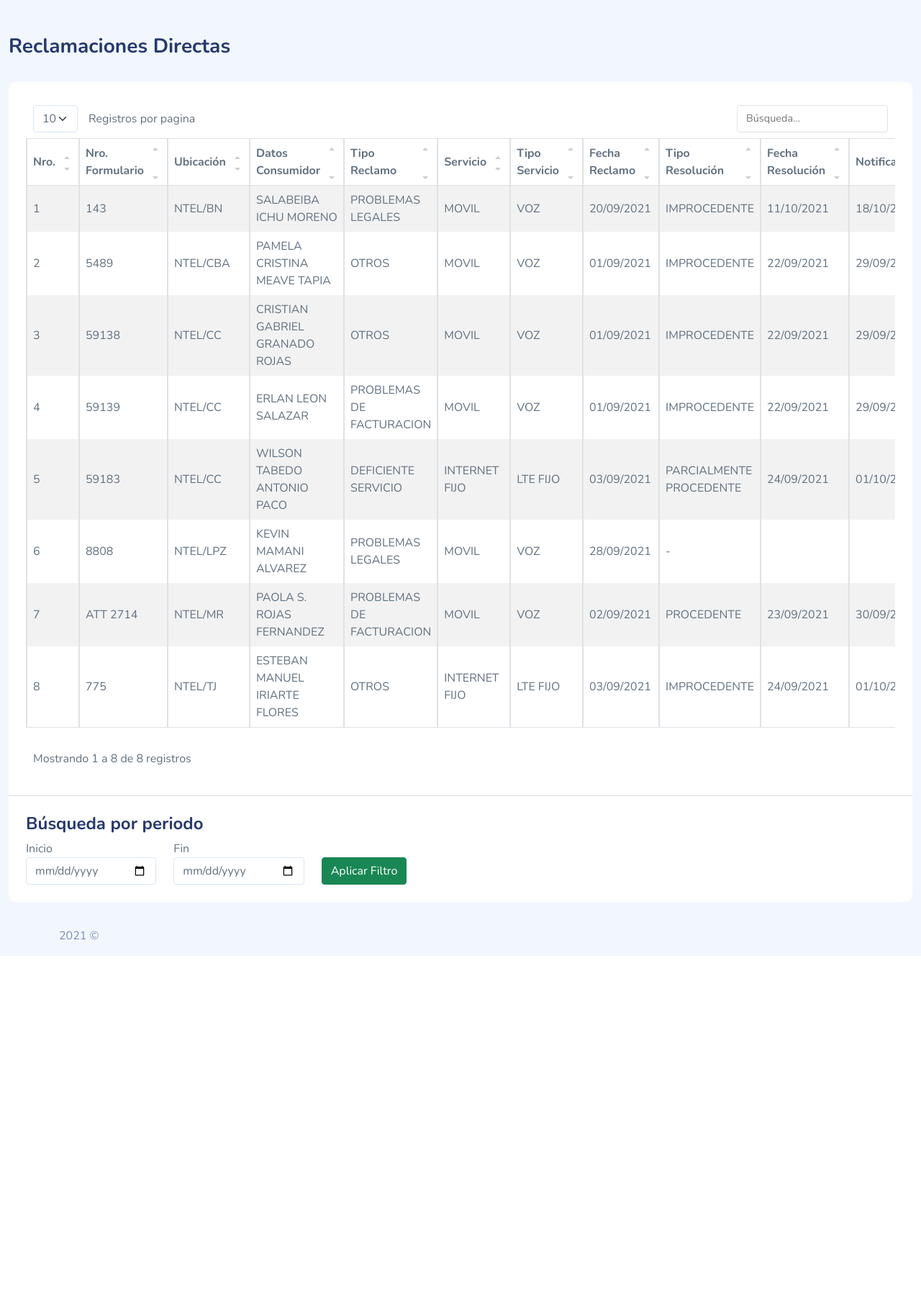
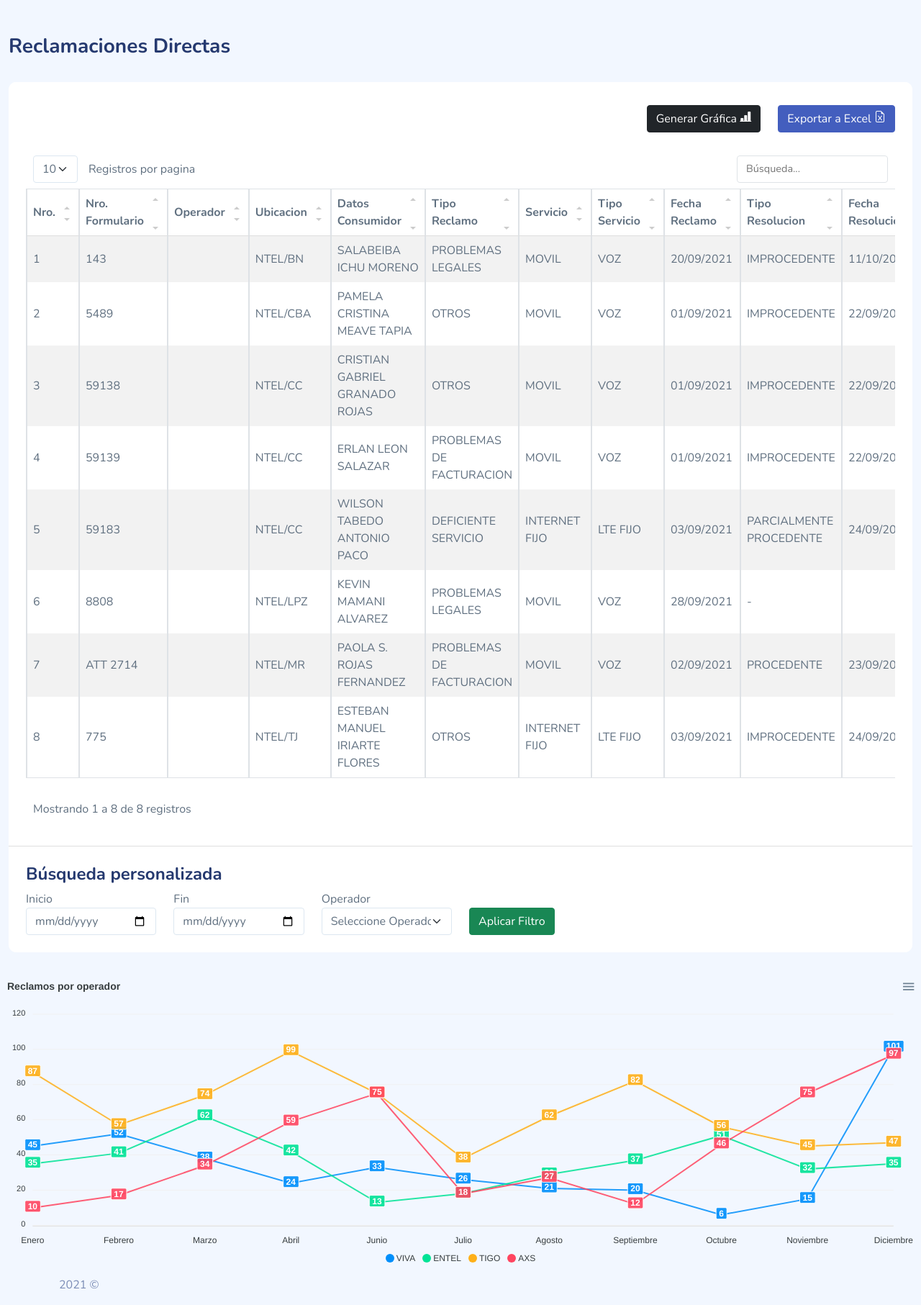
Before and after one commit to JavierYucraZ/ODECO, a PHP site: page / in a window 1280 px wide. Shown: the part 180-1993 px from the top of the page at 72% size. Before the commit the page ends 1508 px from the top, so only its background shows below. Run offline with PHP 8.4, Linux system fonts and the light colour scheme; data comes from the database, SQL or seed files in the repository; data that the repository does not hold is empty; some libraries are stand-ins or nearby versions.

Commit message:
Filtro y Grafica Principal

```diff
--- a/Admin/models/Proyecto.php
+++ b/Admin/models/Proyecto.php
@@ -11,14 +11,22 @@ class Proyecto extends Conexion{
         return $resultado;
     }
 
+    public function filterByPeriod($inicio, $fin, $operador){
+        $startDate = date("d/m/Y",strtotime($inicio));
+        $endDate = date("d/m/Y",strtotime($fin));
 
-    // SELECT * FROM registros WHERE `fecha_reclamo` BETWEEN '01/09/2021' AND '21/09/2021' ORDER BY `fecha_reclamo` ASC
-
-    public function filterByPeriod($inicio, $fin, $operador="*"){
         $conexion = parent::Conexion();
         parent::set_names();
-        $sql = "SELECT * FROM registros WHERE `fecha_reclamo` BETWEEN :inicio AND :fin AND operador = ':operador' ORDER BY `fecha_reclamo` ASC";
-        $sql = $conexion -> prepare($sql);
+        if($operador == 1){
+            $sql = "SELECT * FROM registros WHERE fecha_reclamo BETWEEN :inicio AND :fin ORDER BY fecha_reclamo ASC";
+            $sql = $conexion -> prepare($sql);
+        }else{
+            $sql = "SELECT * FROM registros WHERE operador = :operador AND fecha_reclamo BETWEEN :inicio AND :fin ORDER BY fecha_reclamo ASC";
+            $sql = $conexion -> prepare($sql);
+            $sql -> bindParam(":operador",$operador);
+        }
+        $sql -> bindParam(":inicio",$startDate);
+        $sql -> bindParam(":fin",$endDate);
         $sql -> execute();
         $resultado = $sql -> fetchAll(PDO::FETCH_ASSOC);
         return $resultado;
--- /dev/null
+++ b/Public/js/MainChart.js
@@ -0,0 +1,100 @@
+var options = {
+  series: [
+    {
+      name: "VIVA",
+      data: [45, 52, 38, 24, 33, 26, 21, 20, 6, 15, 101],
+    },
+    {
+      name: "ENTEL",
+      data: [35, 41, 62, 42, 13, 18, 29, 37, 51, 32, 35],
+    },
+    {
+      name: "TIGO",
+      data: [87, 57, 74, 99, 75, 38, 62, 82, 56, 45, 47],
+    },
+    {
+      name: "AXS",
+      data: [10, 17, 34, 59, 75, 18, 27, 12, 46, 75, 97],
+    },
+  ],
+  chart: {
+    height: 400,
+    type: "line",
+    zoom: {
+      enabled: false,
+    },
+  },
+  dataLabels: {
+    enabled: true,
+  },
+  stroke: {
+    width: [2, 2, 2, 2],
+    curve: "straight",
+  },
+  title: {
+    text: "Reclamos por operador",
+    align: "left",
+  },
+  legend: {
+    tooltipHoverFormatter: function (val, opts) {
+      return (
+        val +
+        " - " +
+        opts.w.globals.series[opts.seriesIndex][opts.dataPointIndex] +
+        ""
+      );
+    },
+  },
+  markers: {
+    size: 0,
+    hover: {
+      sizeOffset: 6,
+    },
+  },
+  xaxis: {
+    categories: [
+      "Enero",
+      "Febrero",
+      "Marzo",
+      "Abril",
+      "Junio",
+      "Julio",
+      "Agosto",
+      "Septiembre",
+      "Octubre",
+      "Noviembre",
+      "Diciembre",
+    ],
+  },
+  tooltip: {
+    y: [
+      {
+        title: {
+          formatter: function (val) {
+            return val;
+          },
+        },
+      },
+      {
+        title: {
+          formatter: function (val) {
+            return val;
+          },
+        },
+      },
+      {
+        title: {
+          formatter: function (val) {
+            return val;
+          },
+        },
+      },
+    ],
+  },
+  grid: {
+    borderColor: "#f1f1f1",
+  },
+};
+
+var chart = new ApexCharts(document.querySelector("#chart"), options);
+chart.render();
--- a/Public/sql/requestData.php
+++ b/Public/sql/requestData.php
@@ -1,11 +1,19 @@
 <?php
 
-include("./Admin/config/conexion.php");
-include("./Admin/models/Proyecto.php");
+include_once("./Admin/config/conexion.php");
+include_once("./Admin/models/Proyecto.php");
 
 $proyecto = new Proyecto();
 
-$registros = $proyecto -> getAll();
+if(isset($_POST['custom'])){
+    if(isset($_POST['operador'])){
+        $registros = $proyecto -> filterByPeriod($_POST['inicio'],$_POST['fin'],$_POST['operador']);
+    }else{
+        $registros = $proyecto -> filterByPeriod($_POST['inicio'],$_POST['fin'],1);
+    }
+}else{
+    $registros = $proyecto -> getAll();
+}
 
 
 ?>
--- a/index.php
+++ b/index.php
@@ -37,20 +37,37 @@ include("./Public/sql/requestData.php");
                         <div class="col-12">
                             <section class="section">
                                 <div class="card">
+                                    <div class="card-header">
+                                        <div class="row justify-content-end align-items-center">
+                                            <div class="col-auto mt-2">
+                                                <button class="btn btn-dark">
+                                                    Generar Gráfica
+                                                    <i class="bi bi-bar-chart-line-fill"></i>
+                                                </button>
+                                            </div>
+                                            <div class="col-auto mt-2">
+                                                <button class="btn btn-primary" id="toExcel">
+                                                    Exportar a Excel
+                                                    <i class="bi bi-file-earmark-spreadsheet-fill"></i>
+                                                </button>
+                                            </div>
+                                        </div>
+                                    </div>
                                     <div class="card-body table-responsive">
                                         <table class="table table-striped table-bordered border" id="table1">
                                             <thead>
                                                 <th><span class="pe-4">Nro.</span></th>
                                                 <th><span class="pe-4">Nro. Formulario</span></th>
-                                                <th><span class="pe-4">Ubicación</span></th>
+                                                <th><span class="pe-4">Operador</span></th>
+                                                <th><span class="pe-4">Ubicacion</span></th>
                                                 <th><span class="pe-4">Datos Consumidor</span></th>
                                                 <th><span class="pe-4">Tipo Reclamo</span></th>
                                                 <th><span class="pe-4">Servicio</span></th>
                                                 <th><span class="pe-4">Tipo Servicio</span></th>
                                                 <th><span class="pe-4">Fecha Reclamo</span></th>
-                                                <th><span class="pe-4">Tipo Resolución</span></th>
-                                                <th><span class="pe-4">Fecha Resolución</span></th>
-                                                <th><span class="pe-4">Notificación</span></th>
+                                                <th><span class="pe-4">Tipo Resolucion</span></th>
+                                                <th><span class="pe-4">Fecha Resolucion</span></th>
+                                                <th><span class="pe-4">Notificacion</span></th>
                                                 <th><span class="pe-4">Cumplimiento</span></th>
                                             </thead>
                                             <tbody id="tableContent">
@@ -58,6 +75,7 @@ include("./Public/sql/requestData.php");
                                                 <tr>
                                                     <td><?= $index + 1?></td>
                                                     <td><?= $registro['nro_formulario']?></td>
+                                                    <td><?= $registro['operador']?></td>
                                                     <td><?= $registro['ubicacion']?></td>
                                                     <td><?= $registro['nombre_consumidor']?></td>
                                                     <td><?= $registro['tipo_reclamo']?></td>
@@ -74,19 +92,31 @@ include("./Public/sql/requestData.php");
                                         </table>
                                     </div>
                                     <div class="card-footer">
-                                        <h4>Búsqueda por periodo</h4>
-                                        <form action="get">
+                                        <h4>Búsqueda personalizada</h4>
+                                        <form method="post" action="./index.php">
                                             <div class="row">
                                                 <div class="col-12 col-md-2">
                                                     <label for="inicio">Inicio</label>
-                                                    <input type="date" class="form-control" id="inicio" name="inicio">
+                                                    <input type="date" class="form-control" id="inicio" name="inicio"
+                                                        required>
                                                 </div>
                                                 <div class="col-12 col-md-2">
                                                     <label for="fin">Fin</label>
-                                                    <input type="date" class="form-control" id="fin" name="fin">
+                                                    <input type="date" class="form-control" id="fin" name="fin"
+                                                        required>
+                                                </div>
+                                                <div class="col-12 col-md-2">
+                                                    <label for="operador">Operador</label>
+                                                    <select name="operador" id="operador" class="form-select">
+                                                        <option disabled selected>Seleccione Operador</option>
+                                                        <option value="VIVA">VIVA</option>
+                                                        <option value="ENTEL">ENTEL</option>
+                                                        <option value="TIGO">TIGO</option>
+                                                        <option value="AXS">AXS</option>
+                                                    </select>
                                                 </div>
                                                 <div class="col-12 col-md-2 align-self-end">
-                                                    <button class="btn btn-success">
+                                                    <button class="btn btn-success" name="custom">
                                                         Aplicar Filtro
                                                     </button>
                                                 </div>
@@ -102,6 +132,8 @@ include("./Public/sql/requestData.php");
                 </div>
             </div>
 
+            <div id="chart"></div>
+
             <footer>
                 <div class="container">
                     <div class="footer clearfix mb-0 text-muted">
@@ -116,10 +148,20 @@ include("./Public/sql/requestData.php");
     <?php include("./Public/shared/scripts.html") ?>
     <!-- <script src="./Public/js/requestData.js" defer></script> -->
     <script src="./Public/mazer/vendors/simple-datatables/simple-datatables.js"></script>
+    <script src="https://cdn.jsdelivr.net/npm/apexcharts"></script>
+    <script src="./Public/js/MainChart.js"></script>
     <script>
     // Simple Datatable
     let table1 = document.querySelector('#table1');
     let dataTable = new simpleDatatables.DataTable(table1);
+    document.querySelector("button#toExcel").addEventListener("click", () => {
+        dataTable.export({
+            type:"csv",
+            download: true,
+            filename: "reporte",
+            columnDelimiter: ";"
+        })
+    })
     </script>
 </body>
 
```
Also changed, not shown: Admin/controllers/proyecto.php (+6 -3 lines).
